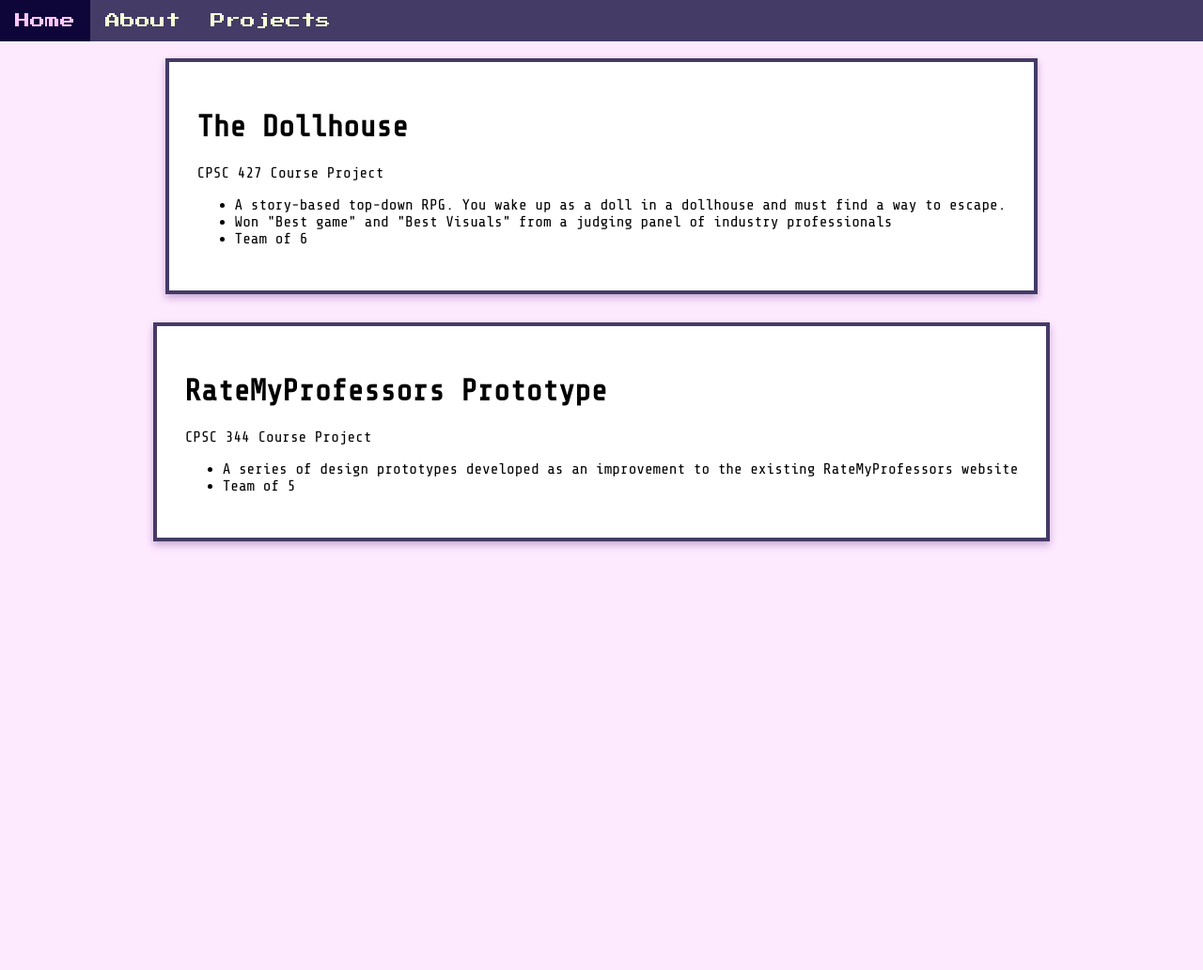
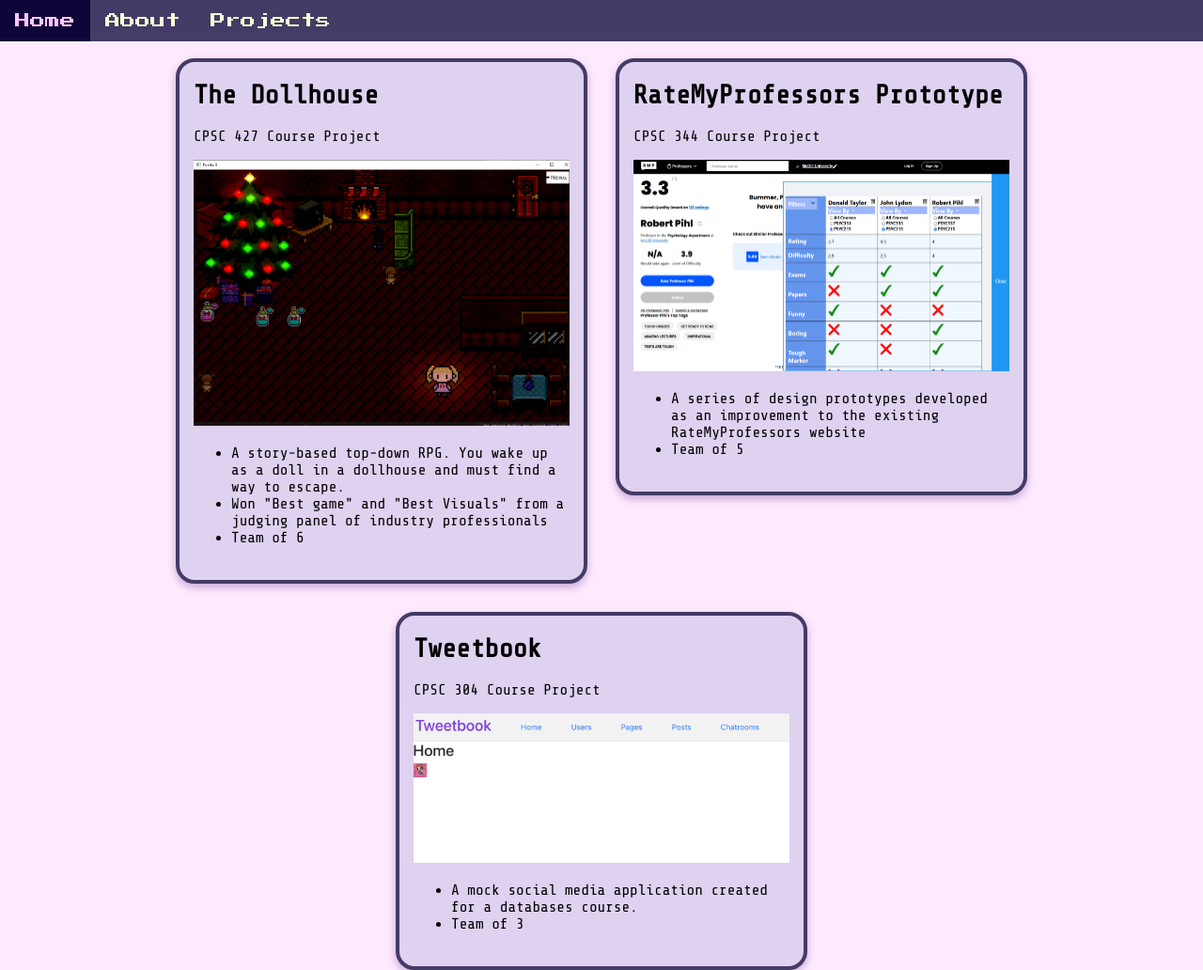
Before and after one commit to kNaoreen/kNaoreen.github.io, a Jekyll site: the page built from projects.html, in a window 1280 px wide. Shown: the whole page at 94% size. Built offline with Jekyll 4.4.1, drawn with Linux system fonts in a browser that asks for light colours; before the commit the page ends 900 px from its top, so only the background shows below that.

Commit message:
added tweetbook project and updated card css

```diff
--- a/_data/projects.yml
+++ b/_data/projects.yml
@@ -1,5 +1,6 @@
 - name: The Dollhouse
   subtitle: CPSC 427 Course Project
+  thumbnail: assets/images/theDollhouse1.png
   descriptions:
     - A story-based top-down RPG. You wake up as a doll in a dollhouse and must find a way to escape.
     - Won "Best game" and "Best Visuals" from a judging panel of industry professionals
@@ -18,6 +19,7 @@
     - As the only team member with both a Windows and Linux machine, I independently handled the testing and debugging of Linux-related issues in our code
 - name: RateMyProfessors Prototype
   subtitle: CPSC 344 Course Project
+  thumbnail: assets/images/RMP1.png
   descriptions:
     - A series of design prototypes developed as an improvement to the existing RateMyProfessors website
     - Team of 5
@@ -26,3 +28,14 @@
     - We conducted user observation and interviews, and used qualtitiative and quantitative analysis methods to identify usability issues in the RateMyProfessors website
     - We addressed one usability issue (the lack of a native comparison feature) by creating two lo-fi prototypes in Google Slides and assessing them via cognitive walkthroughs
     - We iterated on our design to produce a medium fidelity prototype with HTML, JavaScript, and CSS. We tested the prototype with user observation and questionnaire.
+- name: Tweetbook
+  subtitle: CPSC 304 Course Project
+  thumbnail: assets/images/tweetbook1.png
+  descriptions:
+    - A mock social media application created for a databases course.
+    - Team of 3
+  stack: React, Express, SQL, MySQL
+  contributions:
+    - Wrote SQL scripts to query and modify database
+    - Wrote backend API in Express that front end can call to retrieve the results of different database queries
+    - Wrote front end of application that allows userss to test different database operations
--- a/_sass/projects.scss
+++ b/_sass/projects.scss
@@ -3,20 +3,46 @@
     flex-direction: row;
     flex-wrap: wrap;
     justify-content: center;
-    align-items: stret
-    ch;
+    align-items: stretch;
     align-content: flex-start;
     gap: 30px;
 }
 
 .projectCard {
     font-family: 'Share Tech Mono', monospace;
-    background-color: white;
+    background-color: rgb(223, 209, 240);
     border: 4px rgb(68, 59, 102) solid;
+
+    border-radius: 20px;
     box-shadow: 0 4px 8px 0 rgba(98, 40, 131, 0.342);
     transition: 0.3s;
 
-    padding: 30px;
+    max-width: 400px;
+    height: max-content;
+    padding: 0px 15px 20px 15px;
+
+    display: flex;
+    flex-direction: column;
+    flex-wrap: nowrap;
+    flex-flow: space-evenly;
+}
+
+.projectCard--Header {
+    h1 {
+        font-size: 28px;
+    }
+}
+
+.projectCard--ProjectThumbnail img{
+    max-width: 100%;
+    min-width: 100%;
+    min-height: 150px;
+}
+
+.projectCard--LearnMoreButton {
+    float: right;
+    width: max-content;
+    align-self: flex-end;
 }
 
 .projectCard:hover {
--- a/projects.html
+++ b/projects.html
@@ -11,9 +11,9 @@
             <h1>{{project.name}}</h1>
             <p>{{project.subtitle}}</p>
         </div>
-        <!--<div class="projectCard--ProjectThumbnail">
-            TODO
-        </div>-->
+        <div class="projectCard--ProjectThumbnail">
+            <img src={{project.thumbnail}}>
+        </div>
         <div class="projectCard--Description">
             <ul>
                 {% for description in project.descriptions %}
@@ -21,11 +21,9 @@
                 {% endfor %}
             </ul>
         </div>
-        <div class="projetCard--ButtonRow">
-            <!--<button class="projectCard--LearnMoreButton"> TODO
-                Learn More
-            </button>-->
-        </div>
+        <!--<button class="projectCard--LearnMoreButton literalDialogueBox__nextButton">
+            Learn More
+        </button>-->
     </div>
     {% endfor %}
 </div>
```
Also changed, not shown: assets/images/RMP1.PNG (added), assets/images/theDollhouse1.png (added), assets/images/tweetbook1.png (added).
